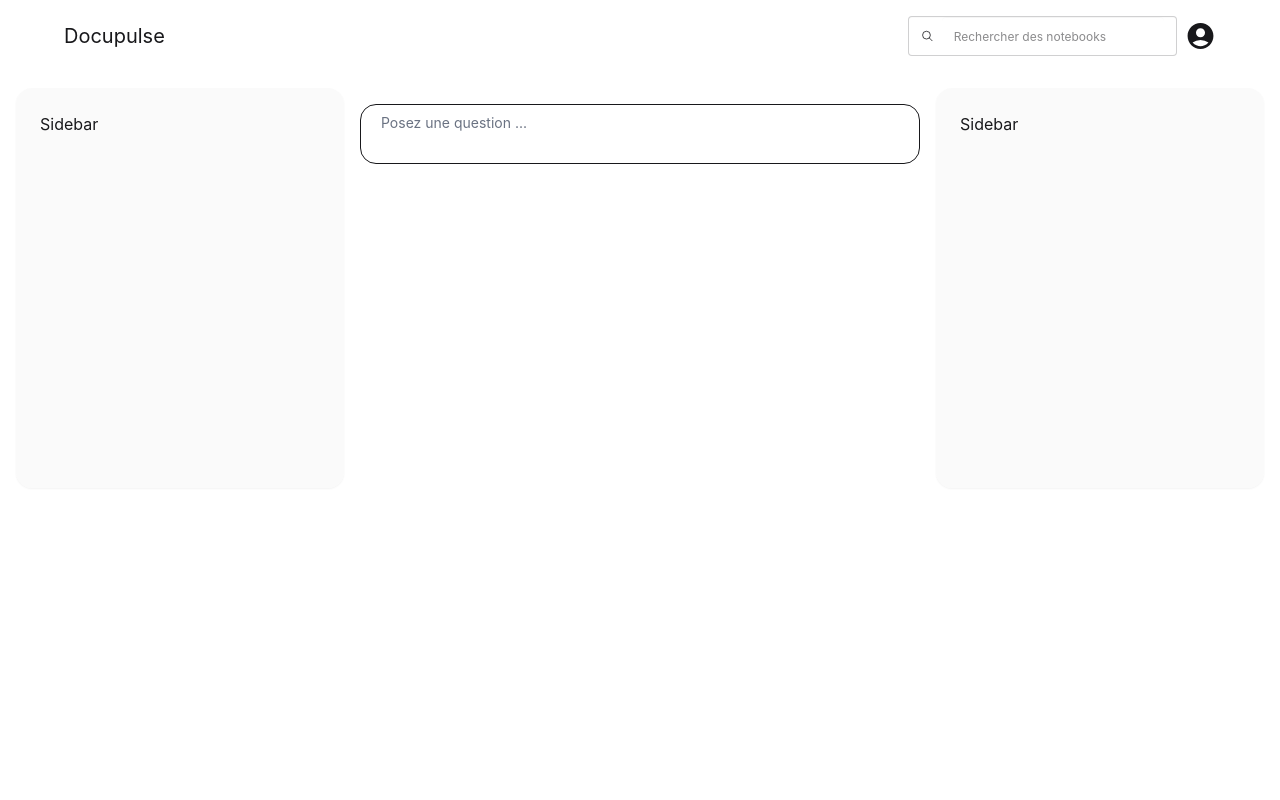
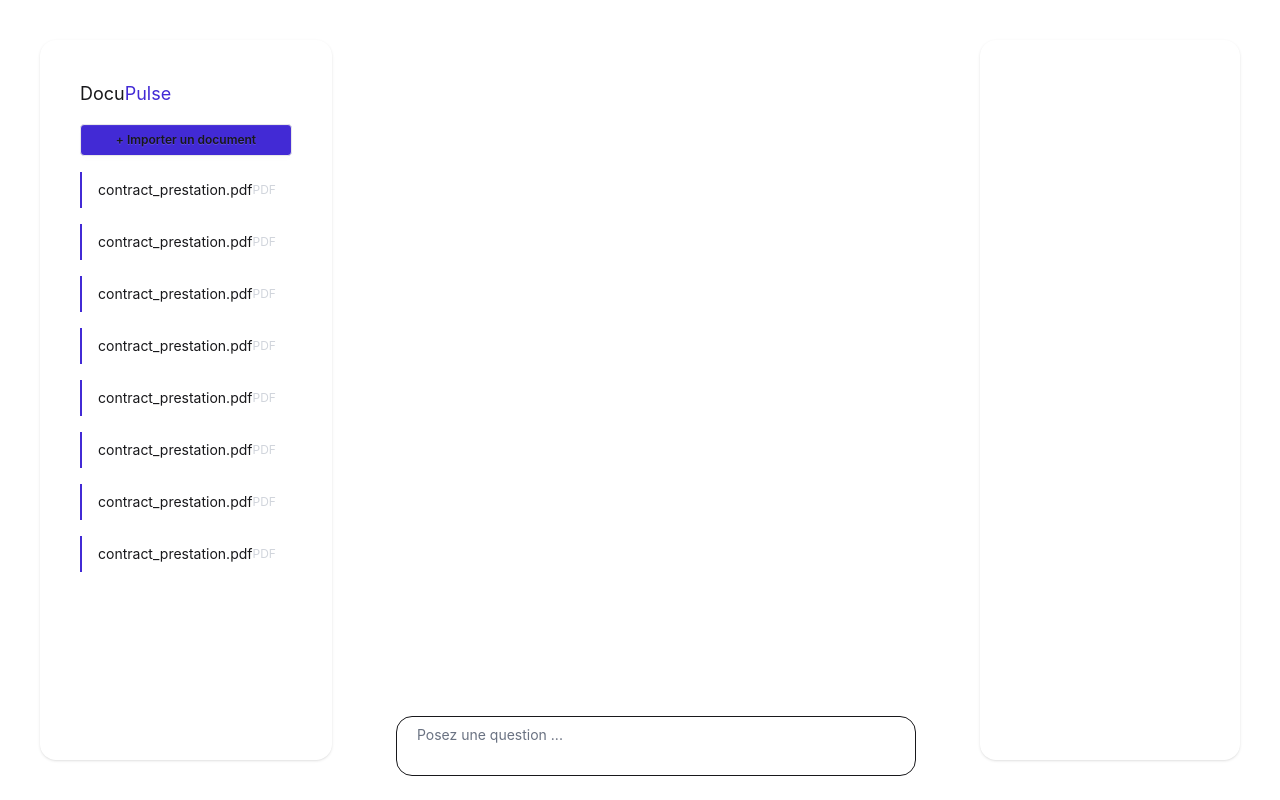
Before and after one commit to karimoucisse/DocuPulse-AI, a React (Vite) app in the folder front/: page / in a window 1280 px wide. Built offline with nearby package versions, Linux system fonts and the light colour scheme.

Commit message:
add import component, it list all the file imported by the user

```diff
--- a/front/src/components/Sidebar.jsx
+++ /dev/null
@@ -1,8 +0,0 @@
-
-const Sidebar = () => {
-  return (
-	<div className=" h-100 flex-1 bg-base-200/70 shadow-xs rounded-2xl p-6">Sidebar</div>
-  )
-}
-
-export default Sidebar
--- /dev/null
+++ b/front/src/components/import/ImportItem.jsx
@@ -0,0 +1,11 @@
+
+const ImportItem = ({name, type}) => {
+  return (
+	<div className="flex justify-between items-center border-l-2 border-primary px-4 py-2">
+		<p className="text-sm">{name}</p>
+		<p className="text-xs text-gray-300">{type.toUpperCase()}</p>
+	</div>
+  )
+}
+
+export default ImportItem
--- /dev/null
+++ b/front/src/components/import/ImportList.jsx
@@ -0,0 +1,18 @@
+import ImportItem from "./ImportItem"
+
+const ImportList = () => {
+  return (
+	<div className="space-y-4">
+		<ImportItem name="contract_prestation.pdf" type="pdf"/>
+		<ImportItem name="contract_prestation.pdf" type="pdf"/>
+		<ImportItem name="contract_prestation.pdf" type="pdf"/>
+		<ImportItem name="contract_prestation.pdf" type="pdf"/>
+		<ImportItem name="contract_prestation.pdf" type="pdf"/>
+		<ImportItem name="contract_prestation.pdf" type="pdf"/>
+		<ImportItem name="contract_prestation.pdf" type="pdf"/>
+		<ImportItem name="contract_prestation.pdf" type="pdf"/>
+	</div>
+  )
+}
+
+export default ImportList
--- /dev/null
+++ b/front/src/components/sidebar/LeftSidebar.jsx
@@ -0,0 +1,16 @@
+import ImportList from "../import/ImportList"
+import Sidebar from "./Sidebar"
+
+const LeftSidebar = () => {
+  return (
+	<Sidebar>
+		<div className="space-y-4">
+			<p className="text-lg">Docu<span className="text-primary">Pulse</span></p>
+			<button className="btn bg-primary btn-sm w-full">+ Importer un document</button>
+			<ImportList/>
+		</div>
+	</Sidebar>
+  )
+}
+
+export default LeftSidebar
--- /dev/null
+++ b/front/src/components/sidebar/RightSidebar.jsx
@@ -0,0 +1,11 @@
+import Sidebar from "./Sidebar"
+
+const RightSidebar = () => {
+  return (
+	<Sidebar>
+
+	</Sidebar>
+  )
+}
+
+export default RightSidebar
--- /dev/null
+++ b/front/src/components/sidebar/Sidebar.jsx
@@ -0,0 +1,10 @@
+
+const Sidebar = ({children}) => {
+  return (
+	<div className="h-screen flex-1 p-10">
+		<div className=" h-full bg-gray-100/3 shadow-sm rounded-2xl p-10">{children}</div>
+	</div>
+  )
+}
+
+export default Sidebar
--- a/front/src/pages/Prompt.jsx
+++ b/front/src/pages/Prompt.jsx
@@ -1,13 +1,14 @@
 import Header from "../components/Header"
-import Sidebar from "../components/Sidebar"
+import LeftSidebar from "../components/sidebar/LeftSidebar"
+import RightSidebar from "../components/sidebar/RightSidebar"
+import Sidebar from "../components/sidebar/Sidebar"
 
 const Prompt = () => {
   return (
-	<div>
-		<Header/>
-		<div className="flex p-4">
-			<Sidebar/>
-			<div className="flex flex-2 items-end h-full p-4">
+	<div className="flex">
+		{/* <Header/> */}
+		<LeftSidebar/>
+		<div className="flex flex-2 items-end p-6">
 			<textarea
 				maxLength="2000"
 				placeholder="Posez une question ..."
@@ -18,8 +19,7 @@ const Prompt = () => {
 				className="flex-1 border h-15 rounded-2xl bg-transparent resize-none outline-none text-sm placeholder-gray-500 py-2 px-5"
 			></textarea>
 		</div>
-			<Sidebar/>
-		</div>
+		<RightSidebar/>
 	</div>
   )
 }
```
Lines whose indentation alone changed are shown as unchanged.
